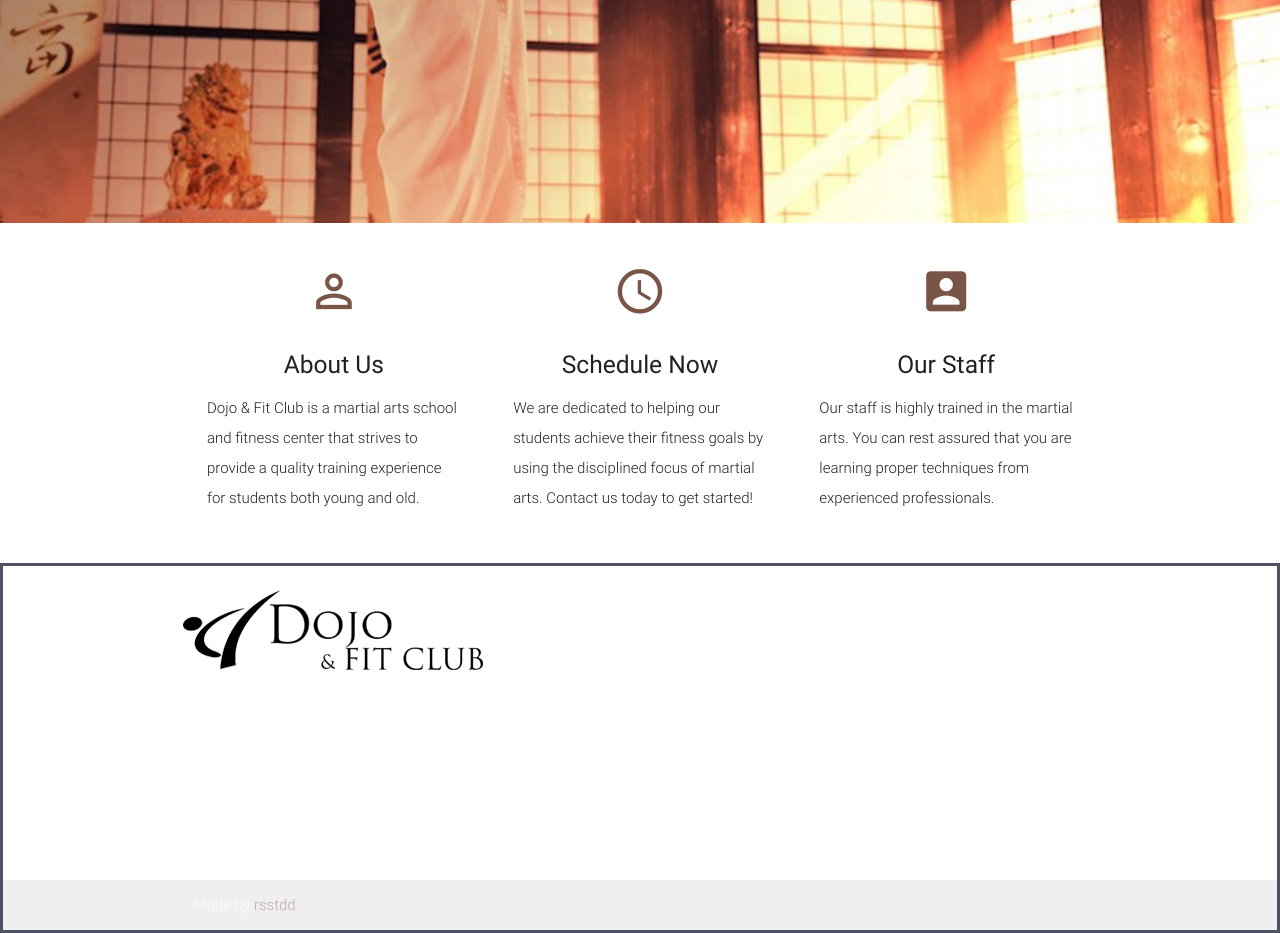
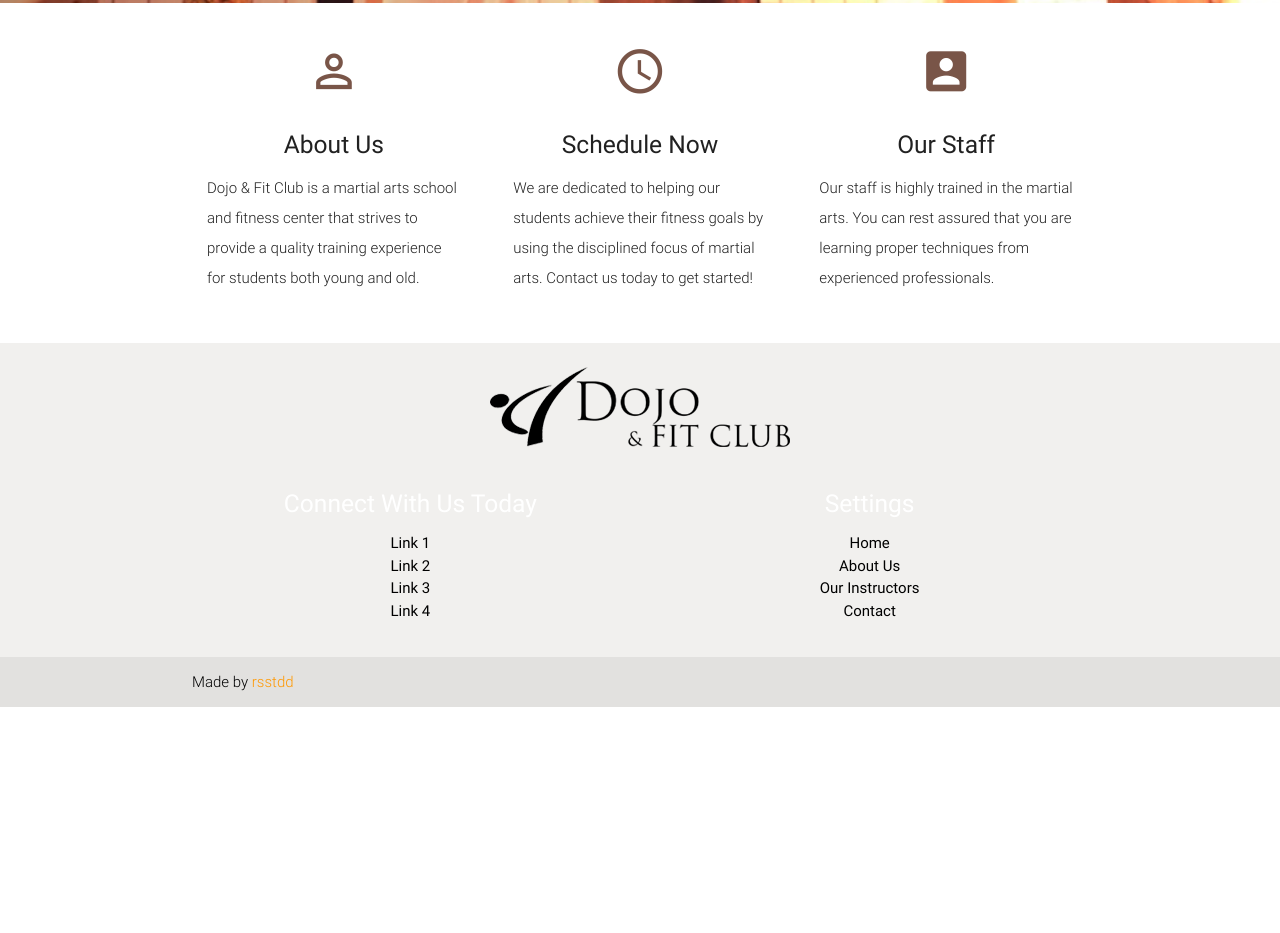
Before and after one commit to rsstdd/dojo, a website: page public/index.html in a window 1280 px wide. Shown: the part 1362-2295 px from the top of the page. After the commit the page ends 2069 px from the top, so only its background shows below. Drawn offline with nearby package versions, Linux system fonts and the light colour scheme.

Commit message:
Resolved paralax formatting issue at various widths; formatted and styled footer

```diff
--- a/public/css/styles.css
+++ b/public/css/styles.css
@@ -32,8 +32,18 @@ nav {
 }
 
 footer.page-footer {
-  background-color: #fff;
-  border: 3px solid #4e5162;
+  background-color: #f1f0ee;
+  /*border: 3px solid #4e5162;*/
+}
+@media only screen and (max-width : 1076px) {
+  #parallax-2 {
+      height: 550px;
+    }
+}
+@media only screen and (max-width : 1076px) {
+  #parallax-2 {
+      height: 700px;
+    }
 }
 @media only screen and (max-width : 992px) {
   .parallax-container .section {
@@ -49,12 +59,17 @@ footer.page-footer {
   #index-banner .section {
     top: 0;
   }
+  #parallax-2 {
+      height: 800px;
+    }
+}
+@media only screen and (max-width : 476px) {
+  #parallax-2 {
+      height: 1420px;
+    }
 }
 .parallax-container {
-    height: 375px;
-  }
-#parallax-2 {
-    height: 800px;
+    height: 480px;
   }
 
 .icon-block {
@@ -63,7 +78,6 @@ footer.page-footer {
 .icon-block .material-icons {
   font-size: inherit;
 }
-
 footer.page-footer {
   margin: 0;
 }
@@ -87,7 +101,18 @@ h1, h2, h3,
 h4, h5 , h6 {
   text-transform: capitalize;
 }
-
 #nopdbtm {
   margin-bottom: 3px;
 }
+.orange-text {
+  color:  #fe9308;
+}
+li. {
+  color: black;
+}
+a:hover {
+  color: #fe9308;
+  text-decoration-color: #fe9308;
+  text-decoration: underline;
+  font-weight: bolder;
+}
--- a/public/index.html
+++ b/public/index.html
@@ -56,11 +56,11 @@
               <li><a href="collapsible.html"></a></li>
             </ul>
 
-            <ul class="brown-text text-lighten-3 tabs tabs-transparent">
-              <li class="brown-text text-lighten-3 tab"><a href="#test1">About</a></li>
-              <li class="brown-text text-lighten-3 tab"><a href="#test2">Contact</a></li>
-              <li class="brown-text text-lighten-3 tab"><a href="#test3">Instructors</a></li>
-              <li class="brown-text text-lighten-3 tab"><a href="#test4">Programs</a></li>
+            <ul class="tabs tabs-transparent">
+              <li class="txt-color tab"><a href="#test1">About</a></li>
+              <li class="txt-color tab"><a href="#test2">Contact</a></li>
+              <li class="txt-color tab"><a href="#test3">Instructors</a></li>
+              <li class="txt-color tab"><a href="#test4">Programs</a></li>
             </ul>
           </div>
         </nav>
@@ -151,38 +151,34 @@
   </main>
 
    <footer class="page-footer z-index-5">
-     <div class="container">
+     <div class="container center">
        <div class="row">
          <img src="./images/logo.png" alt="logo"/>
        </div>
        <div class="row">
-         <div class="col l6 s12">
-           <h5 class="">Company Bio</h5>
-           <p class="grey-text text-lighten-4"></p>
-         </div>
-         <div class="col l3 s12">
+         <div class="col l6 m6 s12 right">
            <h5 class="">Settings</h5>
            <ul>
-             <li><a class="white-text" href="#!">Link 1</a></li>
-             <li><a class="white-text" href="#!">Link 2</a></li>
-             <li><a class="white-text" href="#!">Link 3</a></li>
-             <li><a class="white-text" href="#!">Link 4</a></li>
+             <li><a class="black-text" href="#!">Home</a></li>
+             <li><a class="black-text" href="#!">About Us</a></li>
+             <li><a class="black-text" href="#!">Our Instructors</a></li>
+             <li><a class="black-text" href="#!">Contact</a></li>
            </ul>
          </div>
-         <div class="col l3 s12">
-           <h5 class="">Connect</h5>
+         <div class="col l6 m5 s12 right">
+           <h5 class="">Connect with us today</h5>
            <ul>
-             <li><a class="white-text" href="#!">Link 1</a></li>
-             <li><a class="white-text" href="#!">Link 2</a></li>
-             <li><a class="white-text" href="#!">Link 3</a></li>
-             <li><a class="white-text" href="#!">Link 4</a></li>
+             <li><a class="black-text" href="#!">Link 1</a></li>
+             <li><a class="black-text" href="#!">Link 2</a></li>
+             <li><a class="black-text" href="#!">Link 3</a></li>
+             <li><a class="black-text" href="#!">Link 4</a></li>
            </ul>
          </div>
        </div>
      </div>
      <div class="footer-copyright">
-       <div class="container">
-       Made by <a class="brown-text text-lighten-3" href="">rsstdd</a>
+       <div class="container black-text">
+       Made by <a class="orange-text orange-accent-2" href="">rsstdd</a>
        </div>
      </div>
    </footer>
```
